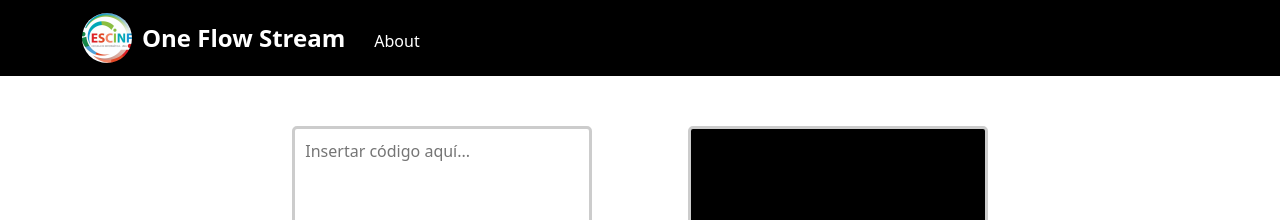
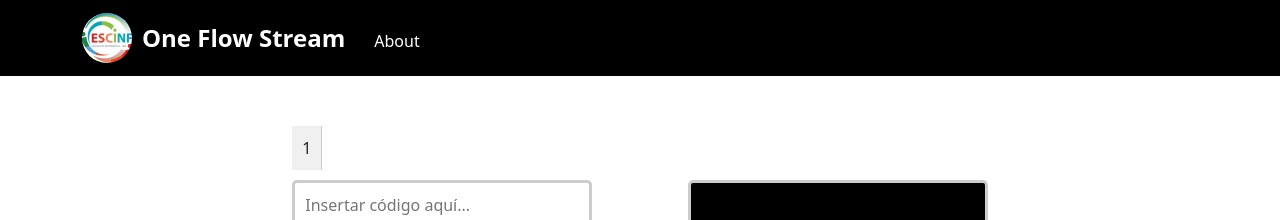
Before and after one commit to XarthDaichi/paradigmas-proyecto-final, a React (Create React App) app in the folder EIF400_II-2023_OFS2/: page / in a window 1280 px wide. Shown: the top 220 px of the page. Built offline with nearby package versions, Linux system fonts and the light colour scheme; no server answers.

Commit message:
NumerosEnTextArea

```diff
--- a/EIF400_II-2023_OFS2/src/App.css
+++ b/EIF400_II-2023_OFS2/src/App.css
@@ -9,6 +9,7 @@
   border-radius: 5px;
   align-items: center;
 }
+
 .bg-black {
     background-color: black;
 }
@@ -163,3 +164,17 @@ body {
   margin-top: 20px;
   text-align: center;
 }
+
+.line-numbers {
+  width: 30px; /* Ancho de los números de línea */
+  padding: 10px; /* Espaciado entre los números y el contenido */
+  text-align: right; /* Alinea los números a la derecha */
+  user-select: none; /* Evita que los números se seleccionen */
+  background-color: #f0f0f0; /* Color de fondo de los números de línea */
+  border-right: 1px solid #ccc; /* Línea vertical a la derecha de los números */
+  margin-bottom: 10px;
+}
+.textarea-container {
+  display: flex;
+  align-items: center;
+}
--- a/EIF400_II-2023_OFS2/src/components/TextEditor/TextEditor.js
+++ b/EIF400_II-2023_OFS2/src/components/TextEditor/TextEditor.js
@@ -165,9 +165,16 @@ const TextEditor = ({ keywordsList }) => {
     handleRetrieveScript();
   }, [inputText]);
 
+  const lineNumbers = inputText.split('\n').map((_, index) => (
+    <div key={index} className="line-number">
+      {index + 1}
+    </div>
+  ));
+
   return (
     <div className="center-container">
       <div className="custom-container">
+      <div className="line-numbers">{lineNumbers}</div>
         <textarea
           id="TI"
           className="custom-textarea"
```
Also changed, not shown: EIF400_II-2023_OFS2/src/components/TextEditor/LineNumbersTextArea.js (deleted, +0 -16 lines).
